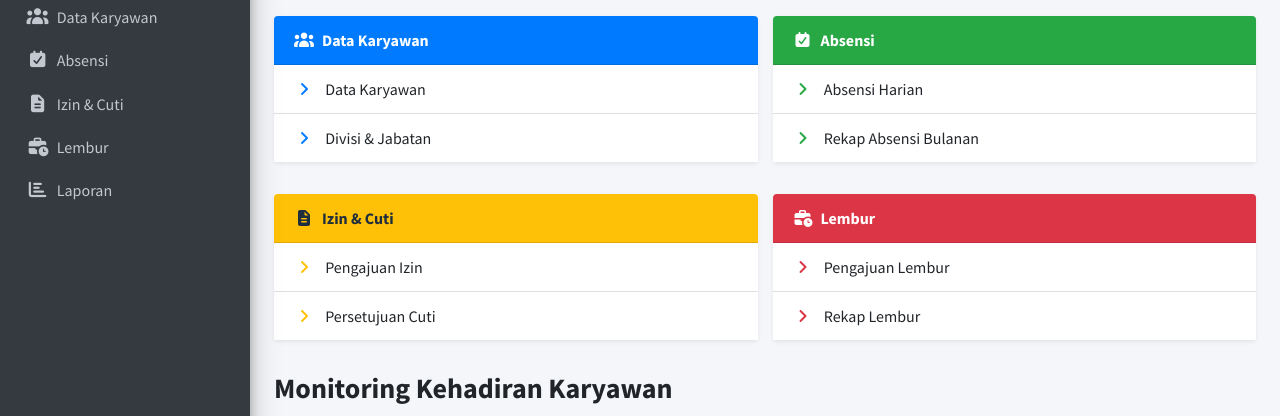
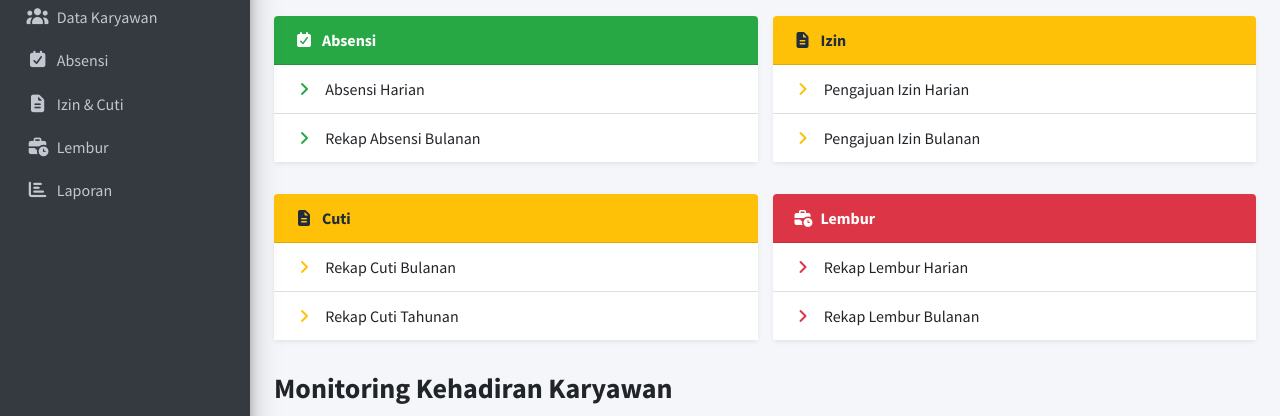
Before and after one commit to DavinAmanta/employee_front, a plain HTML site: page index.html in a window 1280 px wide. Shown: the part 127-543 px from the top of the page. Drawn offline with nearby package versions, Linux system fonts and the light colour scheme.

Commit message:
add index

```diff
--- a/index.html
+++ b/index.html
@@ -99,30 +99,6 @@
       <h2>Menu Utama</h2>
       <div class="row mt-4">
         <!-- ========= DATA KARYAWAN ========= -->
-        <div class="col-md-6 mb-3">
-          <div class="card shadow-sm">
-            <div class="card-header bg-primary d-flex align-items-center">
-              <i class="fas fa-users mr-2"></i>
-              <strong>Data Karyawan</strong>
-            </div>
-            <div class="card-body p-0">
-              <ul class="list-group list-group-flush">
-
-                <li class="list-group-item menu-link">
-                  <i class="fa fa-angle-right text-primary mr-2"></i>
-                  Data Karyawan
-                </li>
-
-                <li class="list-group-item menu-link">
-                  <i class="fa fa-angle-right text-primary mr-2"></i>
-                  Divisi & Jabatan
-                </li>
-
-              </ul>
-            </div>
-          </div>
-        </div>
-
         <!-- ========= ABSENSI ========= -->
         <div class="col-md-6 mb-3">
           <div class="card shadow-sm">
@@ -147,31 +123,48 @@
             </div>
           </div>
         </div>
-
+        <div class="col-md-6 mb-3">
+          <div class="card shadow-sm">
+            <div class="card-header bg-warning d-flex align-items-center">
+              <i class="fas fa-file-alt mr-2"></i>
+              <strong>Izin</strong>
+            </div>
+            <div class="card-body p-0">
+              <ul class="list-group list-group-flush">
+                <li class="list-group-item menu-link">
+                  <i class="fa fa-angle-right text-warning mr-2"></i>
+                  Pengajuan Izin Harian
+                </li>
+                <li class="list-group-item menu-link">
+                  <i class="fa fa-angle-right text-warning mr-2"></i>
+                  Pengajuan Izin Bulanan
+                </li>
+              </ul>
+            </div>
+          </div>
+        </div>
       </div>
 
       <div class="row">
-
         <!-- ========= IZIN & CUTI ========= -->
         <div class="col-md-6 mb-3">
           <div class="card shadow-sm">
             <div class="card-header bg-warning d-flex align-items-center">
               <i class="fas fa-file-alt mr-2"></i>
-              <strong>Izin & Cuti</strong>
+              <strong>Cuti</strong>
             </div>
             <div class="card-body p-0">
               <ul class="list-group list-group-flush">
 
                 <li class="list-group-item menu-link">
                   <i class="fa fa-angle-right text-warning mr-2"></i>
-                  Pengajuan Izin
+                  Rekap Cuti Bulanan
                 </li>
 
                 <li class="list-group-item menu-link">
                   <i class="fa fa-angle-right text-warning mr-2"></i>
-                  Persetujuan Cuti
+                  Rekap Cuti Tahunan
                 </li>
-
               </ul>
             </div>
           </div>
@@ -189,12 +182,12 @@
 
                 <li class="list-group-item menu-link">
                   <i class="fa fa-angle-right text-danger mr-2"></i>
-                  Pengajuan Lembur
+                  Rekap Lembur Harian
                 </li>
 
                 <li class="list-group-item menu-link">
                   <i class="fa fa-angle-right text-danger mr-2"></i>
-                  Rekap Lembur
+                  Rekap Lembur Bulanan
                 </li>
 
               </ul>
```
